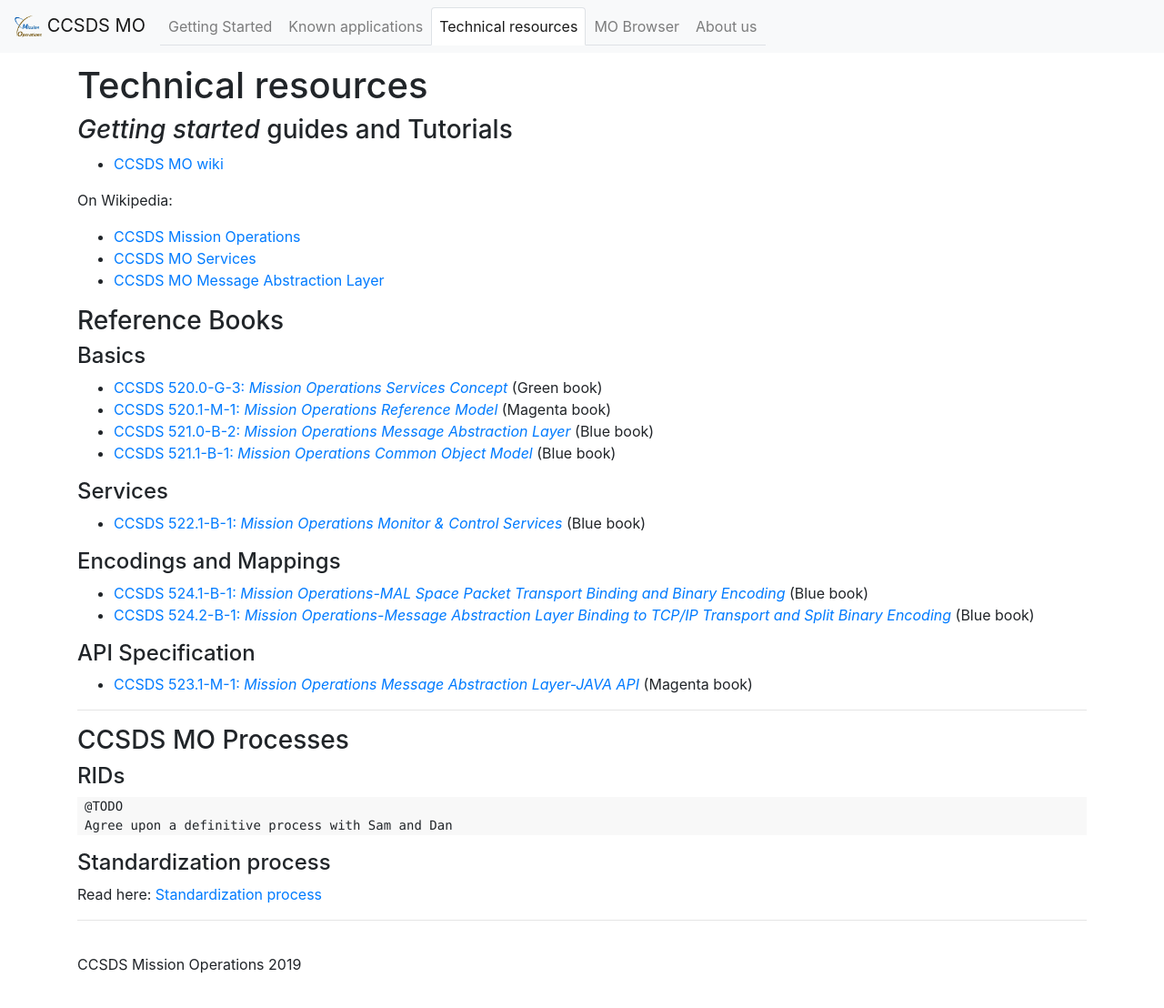
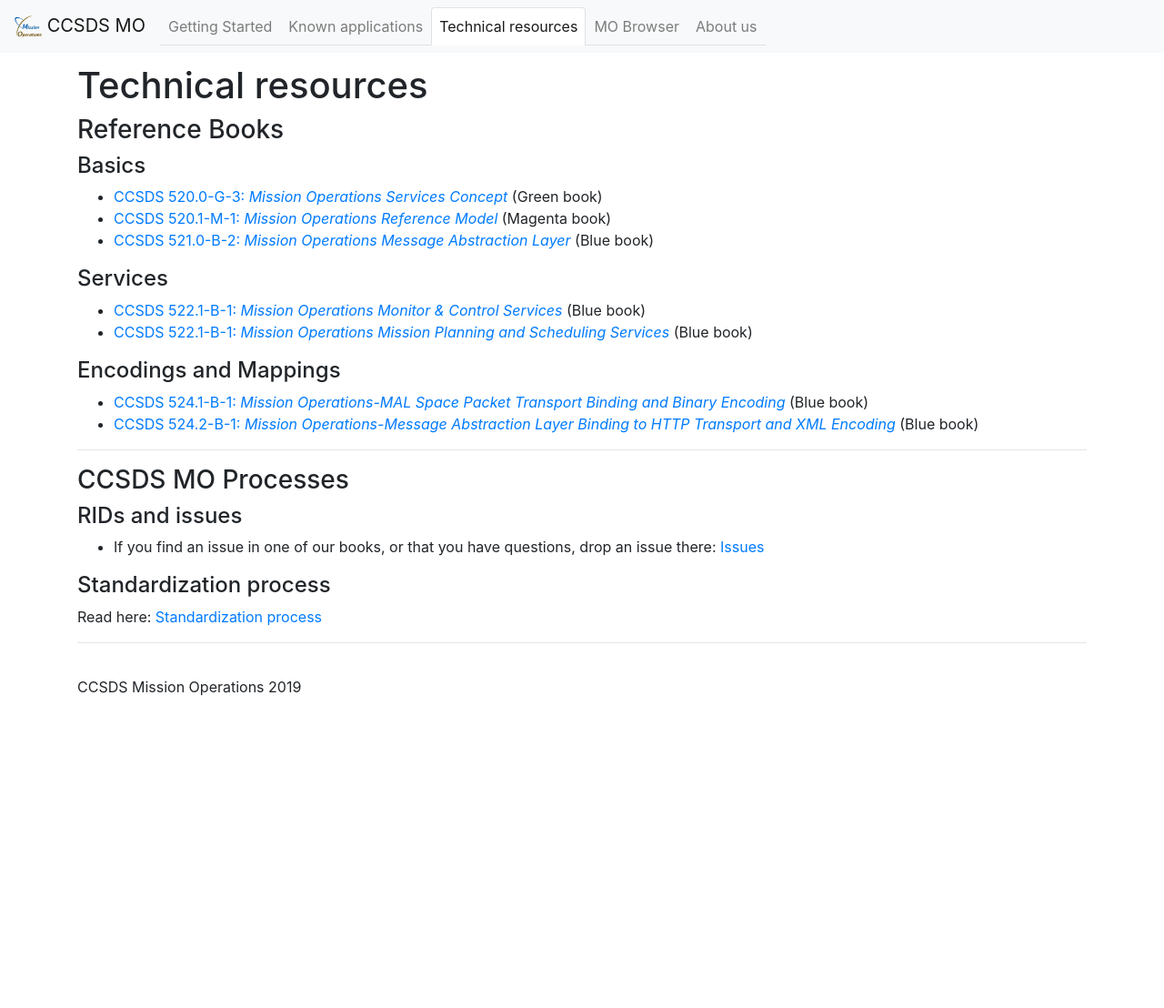
Before and after one commit to ccsdsmo/ccsdsmo.github.io, a Jekyll site: the page built from pages/technical-resources.md, in a window 1280 px wide and 1108 px high. Shown: the whole window at 91% size. Built offline with Jekyll 4.4.1, drawn with Linux system fonts in a browser that asks for light colours.

Commit message:
Update technical-resources.md

```diff
--- a/pages/technical-resources.md
+++ b/pages/technical-resources.md
@@ -5,41 +5,27 @@ weight: 6
 permalink: /technical-resources
 ---
 
-### *Getting started* guides and Tutorials
-
- * [CCSDS MO wiki](https://github.com/ccsdsmo/ccsdsmo.github.io/wiki)
-
-On Wikipedia:
- * [CCSDS Mission Operations](https://en.wikipedia.org/wiki/CCSDS_Mission_Operations)
- * [CCSDS MO Services](https://en.wikipedia.org/wiki/CCSDS_MO_Services)
- * [CCSDS MO Message Abstraction Layer](https://en.wikipedia.org/wiki/Message_Abstraction_Layer)
-
 ### Reference Books
 
 #### Basics
  * [CCSDS 520.0-G-3: *Mission Operations Services Concept*](https://public.ccsds.org/Pubs/520x0g3.pdf) (Green book)
  * [CCSDS 520.1-M-1: *Mission Operations Reference Model*](https://public.ccsds.org/Pubs/520x1m1.pdf) (Magenta book)
- * [CCSDS 521.0-B-2: *Mission Operations Message Abstraction Layer*](https://public.ccsds.org/Pubs/521x0b2e1.pdf) (Blue book)
- * [CCSDS 521.1-B-1: *Mission Operations Common Object Model*](https://public.ccsds.org/Pubs/521x1b1.pdf) (Blue book)
+ * [CCSDS 521.0-B-2: *Mission Operations Message Abstraction Layer*](https://public.ccsds.org/Pubs/521x0b3.pdf) (Blue book)
 
 #### Services
  * [CCSDS 522.1-B-1: *Mission Operations Monitor & Control Services*](https://public.ccsds.org/Pubs/522x1b1.pdf) (Blue book)
+ * [CCSDS 522.1-B-1: *Mission Operations Mission Planning and Scheduling Services*](https://public.ccsds.org/Pubs/529x1b1.pdf) (Blue book)
 
 #### Encodings and Mappings
  * [CCSDS 524.1-B-1: *Mission Operations-MAL Space Packet Transport Binding and Binary Encoding*](https://public.ccsds.org/Pubs/524x1b1.pdf)  (Blue book)
- * [CCSDS 524.2-B-1: *Mission Operations-Message Abstraction Layer Binding to TCP/IP Transport and Split Binary Encoding*](https://public.ccsds.org/Pubs/524x2b1.pdf) (Blue book)
-
-#### API Specification
- * [CCSDS 523.1-M-1: *Mission Operations Message Abstraction Layer-JAVA API*](https://public.ccsds.org/Pubs/523x1m1.pdf) (Magenta book)
+ * [CCSDS 524.2-B-1: *Mission Operations-Message Abstraction Layer Binding to HTTP Transport and XML Encoding*](https://public.ccsds.org/Pubs/524x3b1.pdf) (Blue book)
 
 ---
 
 ### CCSDS MO Processes
 
-#### RIDs
-
-    @TODO
-    Agree upon a definitive process with Sam and Dan
+#### RIDs and issues
+ * If you find an issue in one of our books, or that you have questions, drop an issue there: [Issues](https://github.com/ccsdsmo/smc-backlog/issues)
 
 #### Standardization process
 
```
